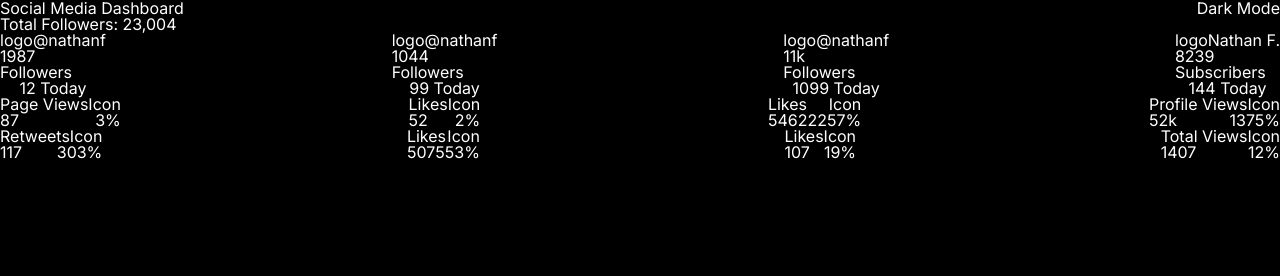
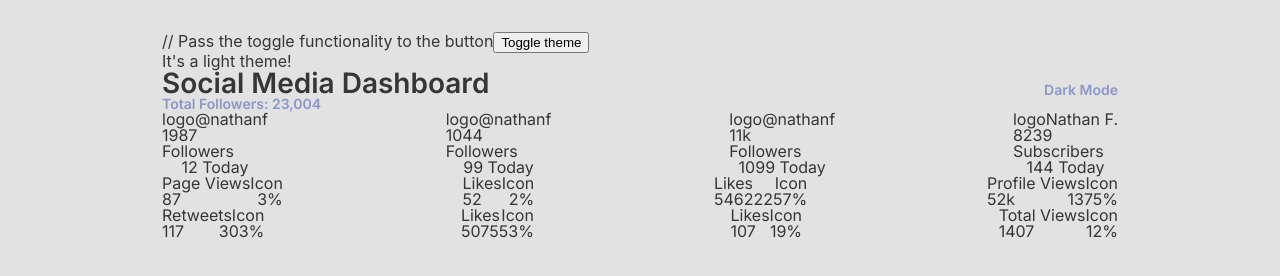
Before and after one commit to Auriles/social-media-dashboard, a React app in the folder my-app/: page / in a window 1280 px wide. Built offline with nearby package versions, Linux system fonts and the light colour scheme.

Commit message:
theme toggler function

```diff
--- a/my-app/package.json
+++ b/my-app/package.json
@@ -21,6 +21,7 @@
     "redux": "^4.0.5",
     "redux-thunk": "^2.3.0",
     "sass": "^1.32.8",
+    "styled-components": "^5.2.3",
     "web-vitals": "^1.0.1"
   },
   "scripts": {
--- a/my-app/public/index.html
+++ b/my-app/public/index.html
@@ -9,16 +9,12 @@
 
     <link rel="manifest" href="%PUBLIC_URL%/manifest.json" />
     <link href="https://stackpath.bootstrapcdn.com/font-awesome/4.7.0/css/font-awesome.min.css" rel="stylesheet">
+    <link rel="stylesheet" href="https://cdnjs.cloudflare.com/ajax/libs/font-awesome/5.15.3/css/all.min.css" integrity="sha512-iBBXm8fW90+nuLcSKlbmrPcLa0OT92xO1BIsZ+ywDWZCvqsWgccV3gFoRBv0z+8dLJgyAHIhR35VZc2oM/gI1w==" crossorigin="anonymous" />
 
     <script src="https://code.jquery.com/jquery-3.3.1.slim.min.js"></script>
 
     <title>Auriles El Haddad | [Social Media Dashboard]</title>
 
-    <!-- Feel free to remove these styles or customise in your own stylesheet 👍 -->
-    <style>
-        .attribution { font-size: 11px; text-align: center; }
-        .attribution a { color: hsl(228, 45%, 44%); }
-    </style>
 </head>
 
 <!-- BODY -->
--- a/my-app/sass/base/_basics.scss
+++ /dev/null
@@ -1,3 +0,0 @@
-body {
-    background-color: black;
-}
--- a/my-app/sass/layout/_HomeComponent.scss
+++ b/my-app/sass/layout/_HomeComponent.scss
@@ -1,9 +1,17 @@
 @import "../base/variables";
+@import "../base/basics";
 
 .home-component {
+    // background-color: blue;
+    // height: 100vh;
+    // width: auto;
+    padding-left: 162px;
+    padding-right: 162px;
+    padding-top: 32px;
+
     p {
         font-family: $main_font;
-        color: white;
+        // color: $DarkMainText;
     }
 }
 
@@ -13,15 +21,69 @@
     display: flex;
     flex-direction: row;
     justify-content: space-between;
+
+    // Count
+    .count p:nth-child(1) {
+        font-weight: bold;
+        font-size: 28px;
+    }
+    .count p:nth-child(2) {
+        font-weight: bold;
+        font-size: 14px;
+        color: $DarkSecondText;
+    }
+
+    // Toggle Mode
+    .toggle {
+        display: flex;
+        justify-content: center;
+        align-items: center;
+        margin: 0;
+        transition: background 0.2s linear;
+        p {
+            font-weight: bold;
+            font-size: 14px;
+            color: $DarkSecondText;
+        }
+        .checkbox {
+            opacity: 0;
+            position: absolute;
+        }
+        .label {
+            width: 50px;
+            height: 26px;
+            background-color: #111;
+            display: flex;
+            position: relative;
+            align-items: center;
+            justify-content: space-between;
+            border-radius: 50px;
+            padding: 5px;
+            transform: scale(1.5);
+        }
+        .ball {
+            background-color: #fff;
+            border-radius: 50%;
+            position: absolute;
+            // top: 2px;
+            // left: 2px;
+            height: 22px;
+            width: 22px;
+            transition: transform 0.2s linear;
+        }
+        .checkbox:checked+.label .ball {
+            transform: translateX(24px);
+        }
+        .fa-moon {
+            color: #f1c40f;
+        }
+        .fa-sun {
+            color: #f39c12;
+        }
+    }
 }
 
-// .count {
 
-// }
-
-// .toggle-mode {
-
-// }
 
 .social-media {
     display: flex;
--- a/my-app/src/components/App.js
+++ b/my-app/src/components/App.js
@@ -3,6 +3,8 @@ import logo from '../logo.svg';
 import '../App.css';
 import '../css/main.css';
 import HomeComponent from "./layout/HomeComponent";
+
+
 
 class App extends Component {
   render() {
--- a/my-app/src/components/layout/HomeComponent.js
+++ b/my-app/src/components/layout/HomeComponent.js
@@ -1,18 +1,43 @@
-import React, { Component } from 'react';
+import React, { Component, useState } from 'react';
+import { ThemeProvider } from 'styled-components';
+import { lightTheme, darkTheme } from '../themes/theme';
+import { GlobalStyles } from '../../global';
 
-class HomeComponent extends Component {
-    render() {
+// The function that toggles between themes
+function HomeComponent() {
+    const [theme, setTheme] = useState('light');
+    const toggleTheme = () => {
+        if (theme === 'light') {
+            setTheme('dark');
+        } else {
+            setTheme('light');
+        }
+    }
+
+    // Return the layout based on the current theme
     return (
+        <ThemeProvider theme={theme === 'light' ? lightTheme : darkTheme}>
             <div className="home-component">
+                <GlobalStyles />
+                // Pass the toggle functionality to the button
+                <button onClick={toggleTheme}>Toggle theme</button>
+                <h1>It's a light theme!</h1>
 
                 <div className="top-dashboard">
                     <div className="count">
                         <p>Social Media Dashboard</p>
                         <p>Total Followers: 23,004</p>
                     </div>
-
-                    <div className="toggle-mode">
+                    <div className="toggle">
                         <p>Dark Mode</p>
+                        {/* <div>
+                                <input type="checkbox" id="checkbox" className="checkbox" />
+                                <label for="checkbox" className="label">
+                                    <i className="fas fa-moon"></i>
+                                    <i className="fas fa-sun"></i>
+                                    <div className="ball"></div>
+                                </label>
+                            </div> */}
                     </div>
                 </div>
 
@@ -185,8 +210,8 @@ class HomeComponent extends Component {
                 </div>
 
             </div>
+        </ThemeProvider>
     );
-    }
 }
 
 export default HomeComponent;
--- /dev/null
+++ b/my-app/src/components/themes/theme.js
@@ -0,0 +1,14 @@
+// theme.js
+export const lightTheme = {
+    body: '#E2E2E2',
+    text: '#363537',
+    toggleBorder: '#FFF',
+    gradient: 'linear-gradient(#39598A, #79D7ED)',
+}
+
+export const darkTheme = {
+    body: '#363537',
+    text: '#FAFAFA',
+    toggleBorder: '#6B8096',
+    gradient: 'linear-gradient(#091236, #1E215D)',
+}
--- /dev/null
+++ b/my-app/src/global.js
@@ -0,0 +1,23 @@
+// global.js
+import { createGlobalStyle } from 'styled-components';
+
+export const GlobalStyles = createGlobalStyle`
+  *,
+  *::after,
+  *::before {
+    box-sizing: border-box;
+  }
+
+  body {
+    // align-items: center;
+    background: ${({ theme }) => theme.body};
+    color: ${({ theme }) => theme.text};
+    display: flex;
+    flex-direction: column;
+    // justify-content: center;
+    height: 100vh;
+    margin: 0;
+    padding: 0;
+    font-family: BlinkMacSystemFont, -apple-system, 'Segoe UI', Roboto, Helvetica, Arial, sans-serif;
+    transition: all 0.25s linear;
+  }`
```
Also changed, not shown: my-app/src/components/modules/toggle.js (added, +49 -0 lines), my-app/src/js/menu-hamburger.js (deleted, +0 -7 lines), my-app/src/css/main.css, 2 other files. Lines whose indentation alone changed are shown as unchanged.
